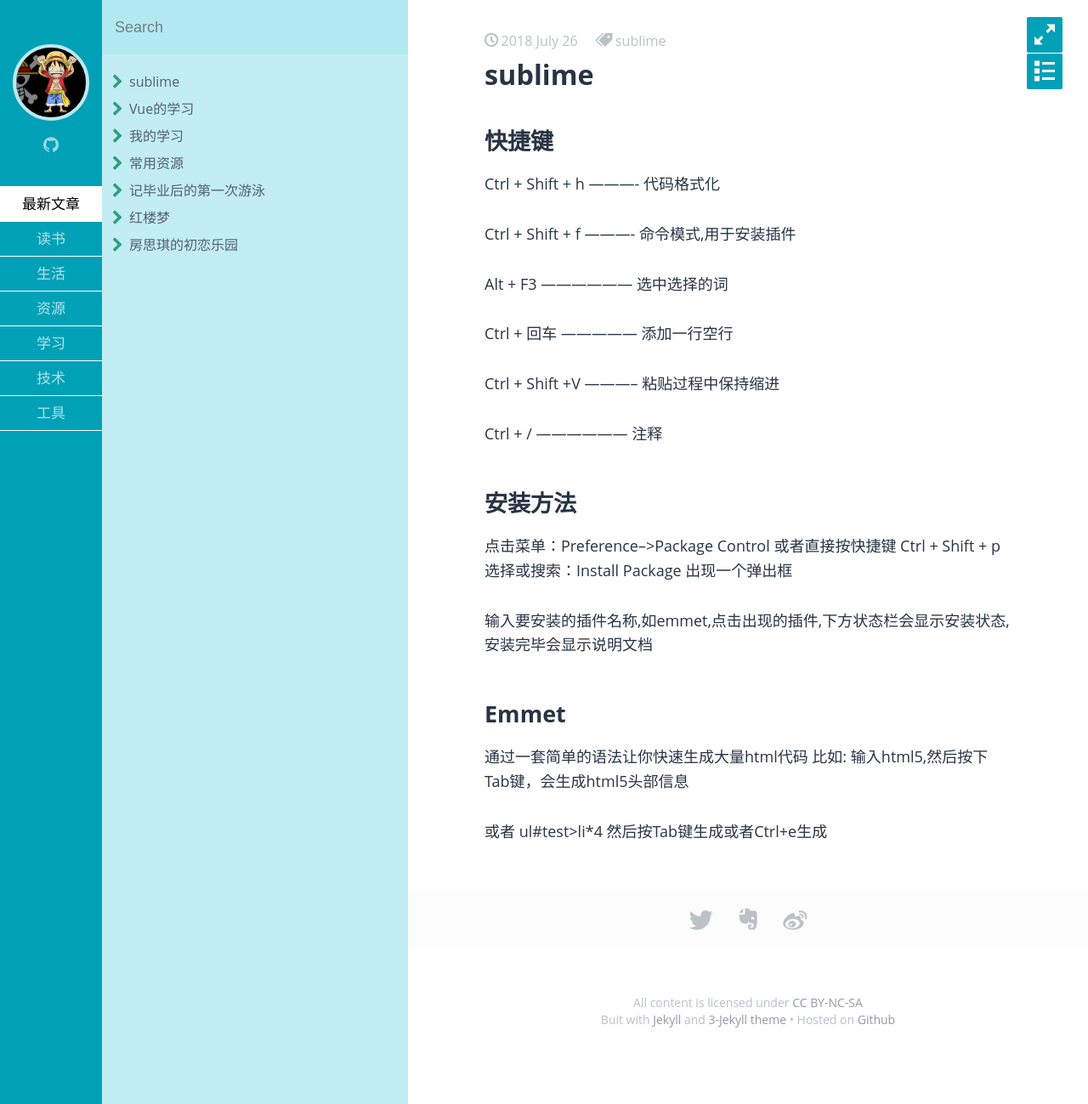
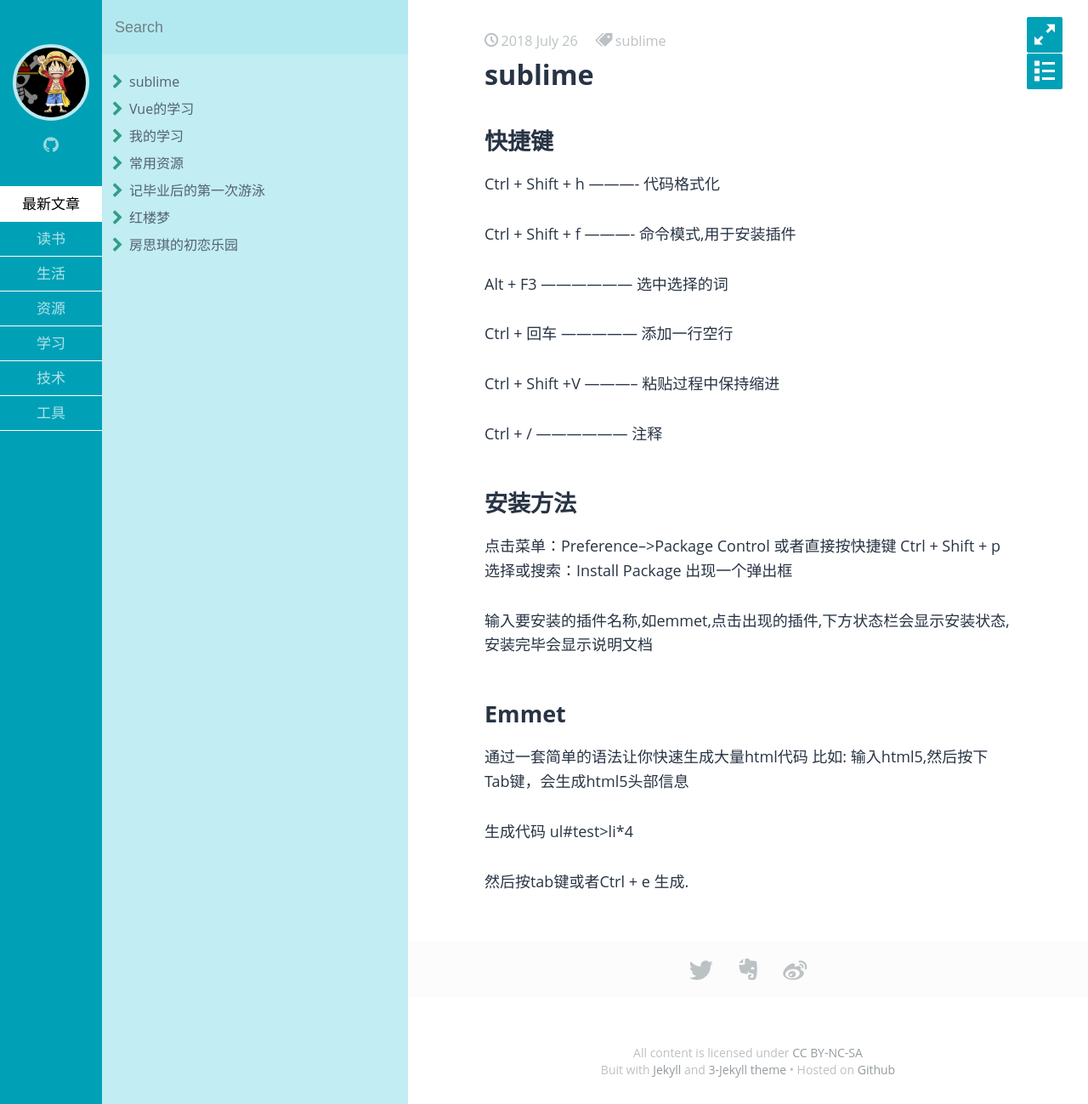
Before and after one commit to yyyyama/yyyyama.github.io, a Jekyll site: the page built from _posts/tool/2018-07-26-sublime.md, in a window 1280 px wide. Shown: the whole page at 85% size. Built offline with Jekyll 4.4.1, drawn with Linux system fonts in a browser that asks for light colours; some web fonts are replaced.

Commit message:
Update 2018-07-26-sublime.md

```diff
--- a/_posts/tool/2018-07-26-sublime.md
+++ b/_posts/tool/2018-07-26-sublime.md
@@ -33,6 +33,7 @@
 比如:
 输入html5,然后按下Tab键，会生成html5头部信息
 
-或者
+生成代码
 ul#test>li*4
-然后按Tab键生成或者Ctrl+e生成
+
+然后按tab键或者Ctrl + e 生成.
```
